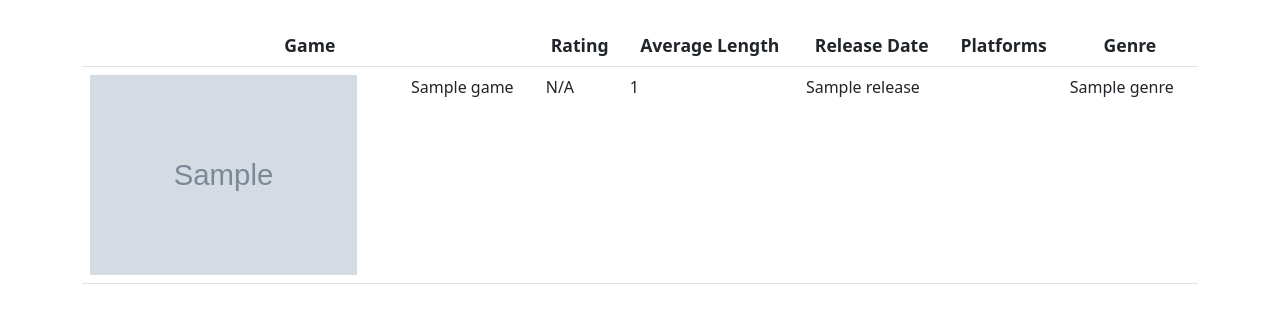
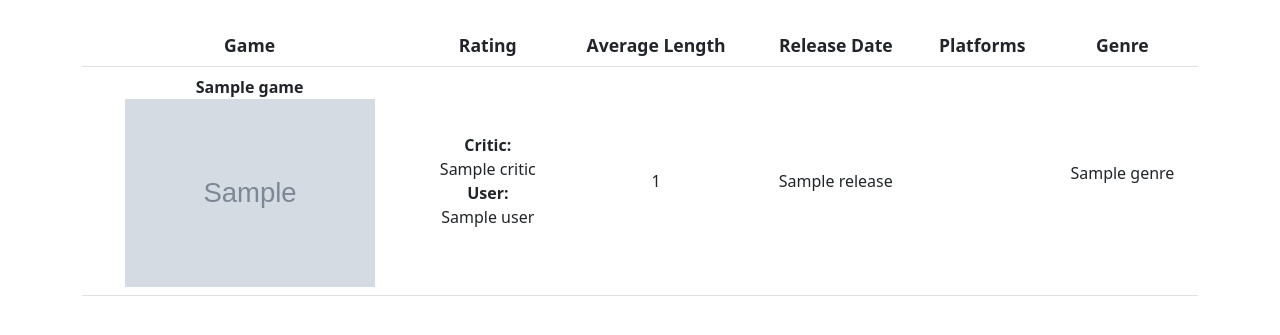
Before and after one commit to veerpandya/VideoGameInfo, a Flask app: template templates/results.html in a window 1280 px wide. Shown: the part 56-391 px from the top of the page. Run offline with Flask 2, Linux system fonts and the light colour scheme; the template is opened without the code that fills it: most values are stand-ins (such as "Sample title", 1, 10 or a date in 2020); grey boxes marked "Sample" are stand-in pictures.

Commit message:
main functionality complete

```diff
--- a/app.py
+++ b/app.py
@@ -1,6 +1,6 @@
 from flask import Flask, request, render_template
 from hltb import hltb_info
-import metacritic
+from metacritic import metascore
 from wiki import wiki_info
 from google import get_release
 import requests
@@ -26,6 +26,7 @@ def search():
     for game in game_data:
         game["platforms"], game["genre"] = wiki_info(game["name"])
         game["release"] = get_release(game["name"])
+        game["critic"], game["user"] = metascore(game["name"])
 
     context = {
         "game_data": game_data
--- a/hltb.py
+++ b/hltb.py
@@ -35,7 +35,8 @@ def hltb_info(name):
                         "length": "N/A",
                         "url": e.get_attribute("href"),
                         "release": "N/A",
-                        "rating": "N/A",
+                        "critic": "N/A",
+                        "user": "N/A",
                         "platforms": ["N/A"],
                         "genre": ["N/A"],
                         "img": "N/A"
--- a/static/styles.css
+++ b/static/styles.css
@@ -1,7 +1,3 @@
-/* .container {
-  height: 100%;
-  display: flex;
-  justify-content: center;
-  align-items: center;
+.boxart {
+  max-width: 50px;
 }
- */
--- a/templates/results.html
+++ b/templates/results.html
@@ -29,7 +29,7 @@
             <div class="table-responsive">
                 <table class="table">
                     <tr>
-                        <th colspan="2" style="text-align:center;font-size:125%;font-weight:bold;font-size:110%;">Game</th>
+                        <th style="text-align:center;font-size:125%;font-weight:bold;font-size:110%;">Game</th>
                         <th style="text-align:center;font-size:125%;font-weight:bold;font-size:110%;">Rating</th>
                         <th style="text-align:center;font-size:125%;font-weight:bold;font-size:110%;">Average Length</th>
                         <th style="text-align:center;font-size:125%;font-weight:bold;font-size:110%;">Release Date</th>
@@ -38,22 +38,35 @@
                     </tr>
                     {% for game in game_data %}
                     <tr>
-                        <td>
-                            <img src="{{game['img']}}" alt="game-img" height="200px">
+                        <td class="align-middle">
+                            <div class="align-middle text-center fw-bold">
+                                {{game["name"]}}
+                            </div>
+                            <div class="align-middle text-center">
+                                <img src="{{game['img']}}" alt="game-img" class="img-fluid" width="250px">
+                            </div>
                         </td>
-                        <td>
-                            {{game["name"]}}
+                        <td class="align-middle">
+                            <div class="fw-bold text-center">
+                                Critic:
+                            </div>
+                            <div class="text-center">
+                                {{game["critic"]}}
+                            </div>
+                            <div class="fw-bold text-center">
+                                User:
+                            </div>
+                            <div class="text-center">
+                                {{game["user"]}}
+                            </div>
                         </td>
-                        <td>
-                            N/A
-                        </td>
-                        <td>
+                        <td class="align-middle text-center">
                             {{game["length"]}}
                         </td>
-                        <td>
+                        <td class="align-middle text-center">
                             {{game["release"]}}
                         </td>
-                        <td>
+                        <td class="align-middle text-center">
                             <ul class="list-unstyled">
                                 {% for platform in game["platforms"] %}
                                 <li>
@@ -62,7 +75,7 @@
                                 {% endfor %}
                             </ul>
                         </td>
-                        <td>
+                        <td class="align-middle text-center">
                             <ul class="list-unstyled">
                                 {% for genre in game["genre"] %}
                                 <li>
--- a/wiki.py
+++ b/wiki.py
@@ -54,6 +54,8 @@ def wiki_info(name):
 def get_text(elements):
     text_list = []
     for element in elements:
-        text_list.append(element.text)
+        text = element.text
+        if text[0] != "[":
+            text_list.append(text)
 
     return text_list
```
Also changed, not shown: metacritic.py (+15 -16 lines).
